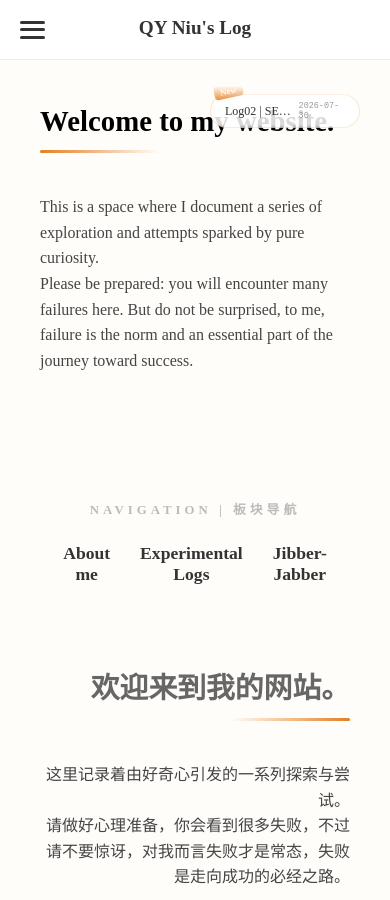
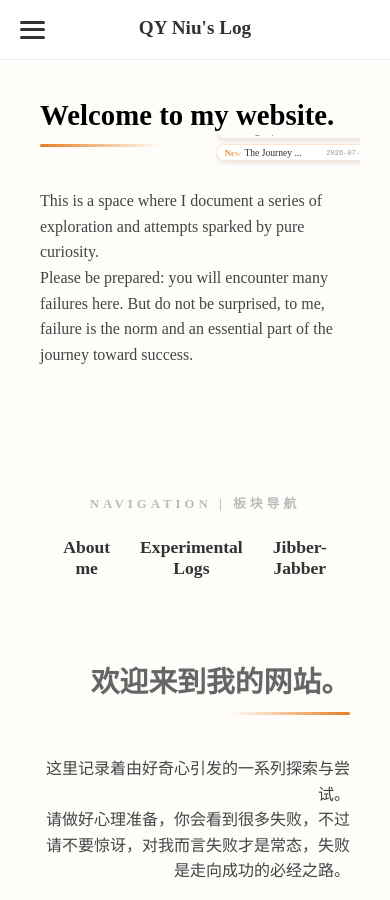
Before and after one commit to nqy-exp/nqy-exp.github.io, a Jekyll site: the page built from index.md, in a window 390 px wide and 900 px high. Built offline with Jekyll 4.4.1, drawn with Linux system fonts in a browser that asks for light colours.

Commit message:
try new  news bubble

```diff
--- a/assets/css/style.css
+++ b/assets/css/style.css
@@ -1772,74 +1772,87 @@
 }
 
 /* =========================================
-   【强力覆盖版】分步跳动更新流
+   【最终形态】胶囊气泡 + 流光闪烁文字 (Bubble + Shimmer Text)
    ========================================= */
 
+/* 1. 视口容器：控制显示范围和上下遮罩 */
 main.hero-container .marquee-viewport {
     position: absolute !important;
     top: 40px !important;
-    right: 15px !important;
-    width: 230px !important;
+    right: 15px !important; /* 靠右显示 */
+    width: 230px !important; /* 宽度足够容纳文字和标签 */
     height: 55px !important;
     overflow: hidden !important;
     z-index: 9999 !important;
     display: block !important;
+
+    /* 上下渐隐遮罩：实现上下露出一半的效果 */
     mask-image: linear-gradient(to bottom, transparent 0%, black 30%, black 70%, transparent 100%);
     -webkit-mask-image: linear-gradient(to bottom, transparent 0%, black 30%, black 70%, transparent 100%);
 }
 
+/* 2. 滚动轨道 */
 main.hero-container .marquee-track {
     display: flex !important;
     flex-direction: column !important;
     gap: 12px !important;
-    /* 这里控制跳动节奏 */
     animation: step-jump-final 15s cubic-bezier(0.645, 0.045, 0.355, 1) infinite !important;
 }
 
-main.hero-container .marquee-item-wrapper {
-    position: relative !important; /* 给 New 标签提供定位基准 */
-    display: flex !important;
-    align-items: center !important;
-    justify-content: center !important;
-    height: 50px !important;
-    flex-shrink: 0 !important;
-}
-
-/* 【强制显示】New 标签样式 */
-main.hero-container .marquee-item-wrapper .new-tag {
-    position: absolute !important;
-    top: -4px !important;          /* 稍微向下移一点，确保在视口内 */
-    left: 6px !important;         /* 从左边边缘进入 */
-    background-color: #e67e22 !important;
-    color: #ffffff !important;
-    font-size: 0.65em !important;
-    padding: 2px 6px !important;
-    border-radius: 4px !important;
-    transform: rotate(-12deg) !important;
-    font-weight: bold !important;
-    z-index: 10000 !important;    /* 确保在最顶层 */
-    display: block !important;    /* 强制显示 */
-}
-
+/* 3. 【胶囊气泡】容器样式 */
 main.hero-container .marquee-item {
     display: flex !important;
     align-items: center !important;
     justify-content: space-between !important;
     width: 100% !important;
     padding: 6px 14px !important;
-    background: rgba(255, 255, 255, 0.85) !important;
-    border-radius: 30px !important;
+    background: rgba(255, 255, 255, 0.85) !important; /* 半透明白气泡 */
+    backdrop-filter: blur(5px);
+    border-radius: 30px !important; /* 胶囊形状 */
     border: 1px solid rgba(230, 126, 34, 0.2) !important;
     text-decoration: none !important;
-}
-
+    box-shadow: 0 4px 10px rgba(0, 0, 0, 0.05) !important;
+}
+
+/* 4. 【布灵布灵】New 文字闪烁效果 */
+main.hero-container .new-shimmer-text {
+    font-size: 0.7em !important;         /* 小巧的字号 */
+    font-weight: 900 !important;         /* 极粗体，增加视觉存在感 */
+    margin-right: 8px !important;        /* 与标题的距离 */
+    white-space: nowrap !important;
+    display: inline-block !important;
+
+    /* 创建流光渐变：从深橙色 -> 亮金色 -> 深橙色 */
+    background: linear-gradient(
+        to right,
+        #e67e22 0%,
+        #ffcf9d 50%,
+        #e67e22 100%
+    ) !important;
+    background-size: 200% auto !important; /* 背景拉长以实现移动效果 */
+
+    /* 将渐变应用到文字本身 */
+    -webkit-background-clip: text !important;
+    background-clip: text !important;
+    -webkit-text-fill-color: transparent !important;
+
+    /* 绑定闪烁动画 */
+    animation: shimmer-blink 2s linear infinite !important;
+}
+
+@keyframes shimmer-blink {
+    0% { background-position: 200% center; }
+    100% { background-position: -200% center; }
+}
+
+/* 5. 其他元素样式 */
 main.hero-container .m-title {
     font-size: 0.75em !important;
     color: #333 !important;
     white-space: nowrap !important;
     overflow: hidden !important;
     text-overflow: ellipsis !important;
-    max-width: 110px !important;
+    flex-grow: 1 !important;
 }
 
 main.hero-container .m-date {
@@ -1847,8 +1860,10 @@
     color: #999 !important;
     margin-left: 5px !important;
     font-family: monospace !important;
-}
-
+    flex-shrink: 0 !important;
+}
+
+/* 6. 跳跃动画逻辑 */
 @keyframes step-jump-final {
     0%, 30% { transform: translateY(0); }
     35%, 65% { transform: translateY(calc(-1 * (50px + 12px))); }
@@ -1856,35 +1871,69 @@
     100% { transform: translateY(calc(-3 * (50px + 12px))); }
 }
 
+/* 悬停停止 */
 main.hero-container .marquee-viewport:hover .marquee-track {
     animation-play-state: paused !important;
 }
 
+
+
+
 /* =========================================
-   移动端适配优化 (针对泡泡位置)
+   【极致轻量版】移动端微型悬浮泡泡 (Micro-Badge Mode)
    ========================================= */
+
 @media (max-width: 768px) {
+    /* 1. 视口容器：变得极小，只包裹住微型气泡 */
     main.hero-container .marquee-viewport {
-        /* 【方案 A】如果你想让它紧贴屏幕最顶端（可能会在导航栏下方或重叠） */
-        top: 0 !important;
-
-        /* 【方案 B】如果你想让它刚好在导航栏下面一点点，请尝试这个值：
-           top: 65px !important;
-        */
-
-        right: 10px !important;      /* 稍微靠近右边边缘 */
-        width: 150px !important;     /* 手机端宽度减小，防止遮挡过多的标题文字 */
-    }
-
-    /* 为了确保在移动端“New”标签不会因为贴顶而被剪掉，我们微调一下它的位置 */
-    main.hero-container .marquee-item-wrapper .new-tag {
-        top: -2px !important;        /* 减小负值，让它更靠近泡泡中心 */
-        left: 4px !important;
-        font-size: 0.55em !important; /* 手机端标签再小一点点 */
-    }
-
-    /* 调整标题和日期在小屏幕上的间距 */
+        top: 55px !important;         /* 紧贴 Header 下方 */
+        right: 10px !important;       /* 贴近右侧边缘 */
+        width: auto !important;       /* 宽度由内容决定，不再撑满全屏 */
+        height: 30px !important;      /* 高度极低，仅容纳微型泡泡 */
+        background: none !important;  /* 移除背景色，减少视觉重量 */
+        mask-image: none !important;  /* 移动端取消遮罩，防止切掉小文字 */
+        -webkit-mask-image: none !important;
+    }
+
+    /* 2. 轨道：紧凑排列 */
+    main.hero-container .marquee-track {
+        gap: 5px !important;          /* 泡泡之间的垂直间距也变小 */
+    }
+
+    /* 3. 【核心】微型胶囊样式 */
+    main.hero-container .marquee-item {
+        padding: 2px 8px !important;  /* 极小的内边距，让气泡非常窄 */
+        border-radius: 10px !important; /* 更小更圆润的胶囊 */
+        background: rgba(255, 255, 255, 0.9) !important;
+        box-shadow: 0 2px 5px rgba(0,0,0,0.1) !important;
+    }
+
+    /* 4. 【核心】微型文字：缩减到极致 */
+    main.hero-container .new-shimmer-text {
+        font-size: 0.55em !important; /* 极小的字号 */
+        margin-right: 3px !important;  /* 紧凑的间距 */
+    }
+
     main.hero-container .m-title {
-        max-width: 85px !important;  /* 给泡泡留出更多空间给 New 标签 */
-    }
-}
+        font-size: 0.6em !important;  /* 标题也变得非常小 */
+        max-width: 80px !important;   /* 限制宽度，防止气泡太长 */
+    }
+
+    main.hero-container .m-date {
+        font-size: 0.55em !important; /* 日期也极小 */
+        margin-left: 4px !important;
+    }
+
+    /* 5. 调整跳跃动画的距离，因为泡泡变小了 */
+    @keyframes step-jump-final {
+        0%, 30% { transform: translateY(0); }
+        35%, 65% { transform: translateY(calc(-1 * (30px + 5px))); } /* 高度+间距 */
+        70%, 95% { transform: translateY(calc(-2 * (30px + 5px))); }
+        100% { transform: translateY(calc(-3 * (30px + 5px))); }
+    }
+
+    /* 确保页面主体不会被 Header 遮挡 */
+    body {
+        padding-top: 60px !important;
+    }
+}
--- a/index.md
+++ b/index.md
@@ -25,16 +25,19 @@
     <!-- 只取前三篇 -->
     {% assign top_three = real_posts | slice: 0, 3 %}
 
-   {% for item in top_three %}
-    <div class="marquee-item-wrapper bubble-{{ forloop.index }}">
-     <span class="new-tag">New</span>
+{% for item in top_three %}
+  <div class="marquee-item-wrapper bubble-{{ forloop.index }}">
+    <a href="{{ item.url }}" class="marquee-item">
+      <!-- 【核心】New 标签现在是气泡内部的一个行内元素 -->
+      <span class="new-shimmer-text">New</span>
 
-       <a href="{{ item.url }}" class="marquee-item">
-       <span class="m-title">{{ item.title | truncate: 15 }}</span>
-       <span class="m-date">{{ item.date | date: "%Y-%m-%d" }}</span>
-      </a>
-    </div>
-   {% endfor %}
+      <span class="m-title">{{ item.title | truncate: 15 }}</span>
+      <span class="m-date">{{ item.date | date: "%Y-%m-%d" }}</span>
+    </a>
+  </div>
+{% endfor %}
+
+
 
 
     <!-- 为了实现无限循环，我们在末尾复制一遍 -->
```
